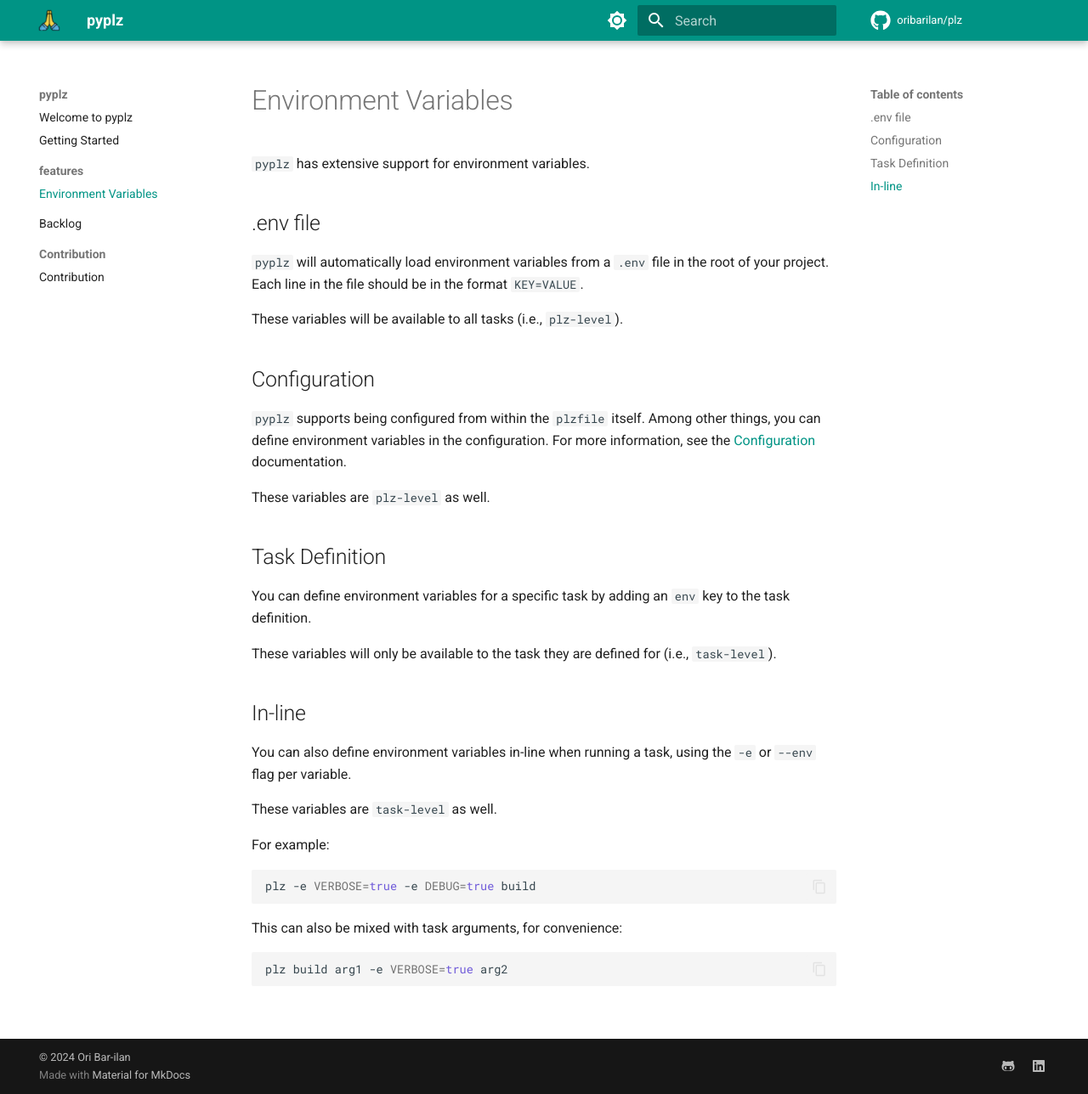
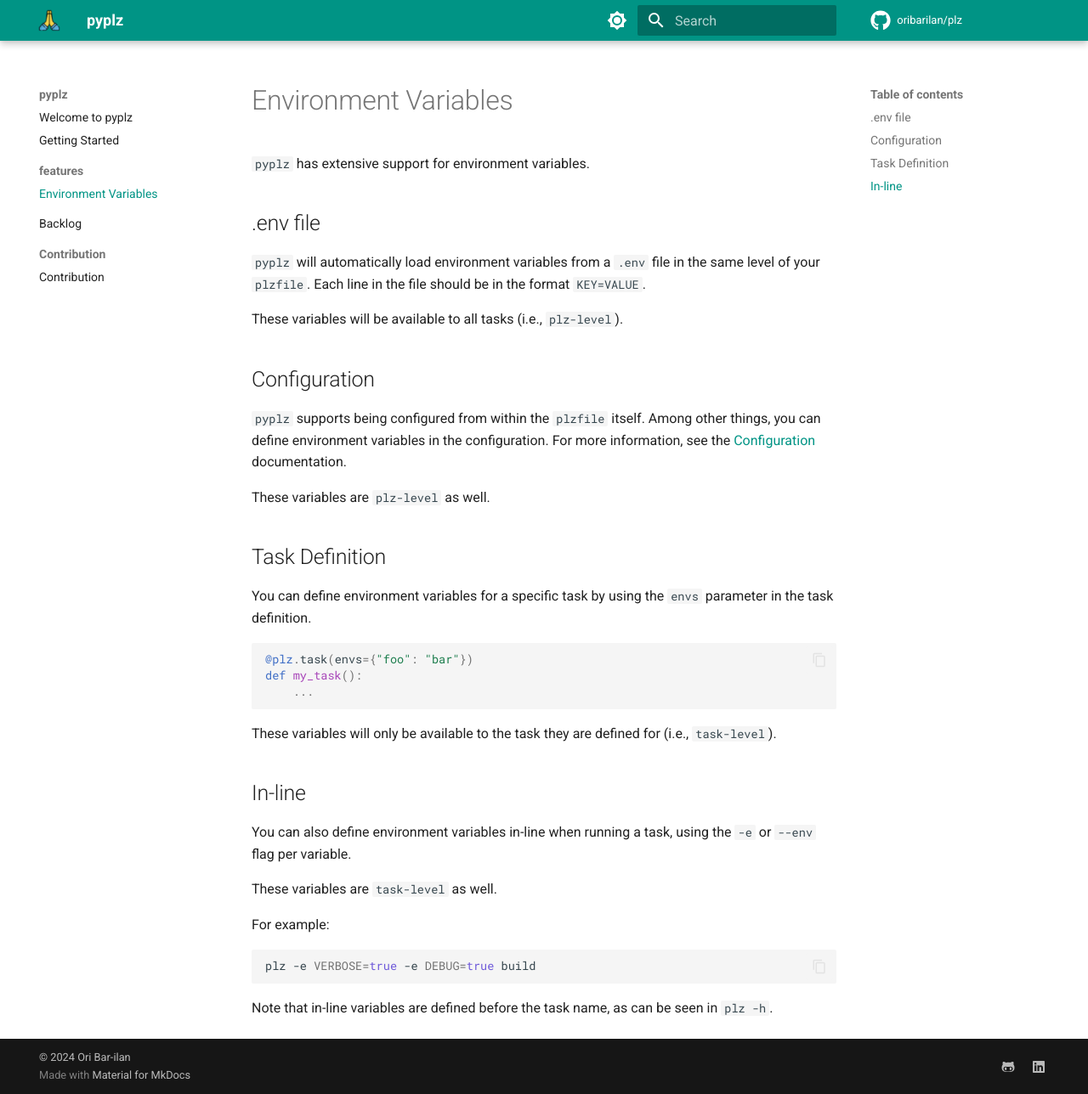
Before and after one commit to oribarilan/pyplz, an MkDocs documentation site: the page built from docs/features/env_vars.md, in a window 1280 px wide and 1288 px high. Shown: the whole window at 85% size. Built offline with MkDocs 1.6.1 and Material for MkDocs 9.7.7, drawn with Linux system fonts in a browser that asks for light colours; comment, search, counter and statistics services are not loaded.

Commit message:
added docs

````diff
--- a/docs/features/env_vars.md
+++ b/docs/features/env_vars.md
@@ -4,7 +4,7 @@
 
 ## .env file
 
-`pyplz` will automatically load environment variables from a `.env` file in the root of your project.
+`pyplz` will automatically load environment variables from a `.env` file in the same level of your `plzfile`.
 Each line in the file should be in the format `KEY=VALUE`.
 
 These variables will be available to all tasks (i.e., `plz-level`).
@@ -19,7 +19,13 @@ These variables are `plz-level` as well.
 
 ## Task Definition
 
-You can define environment variables for a specific task by adding an `env` key to the task definition.
+You can define environment variables for a specific task by using the `envs` parameter in the task definition.
+
+```python
+@plz.task(envs={"foo": "bar"})
+def my_task():
+    ...
+```
 
 These variables will only be available to the task they are defined for (i.e., `task-level`).
 
@@ -35,8 +41,4 @@ For example:
 plz -e VERBOSE=true -e DEBUG=true build
 ```
 
-This can also be mixed with task arguments, for convenience:
-
-```bash
-plz build arg1 -e VERBOSE=true arg2
-```
+Note that in-line variables are defined before the task name, as can be seen in `plz -h`.
--- a/plzfile.py
+++ b/plzfile.py
@@ -40,6 +40,6 @@ def doc_serve():
     plz.run("mkdocs serve")
 
 
-@plz.task()
+@plz.task(envs={"foo": "bar"})
 def testing(hey: bool, some_int: int = 10):
     plz.print(f"Hey: {hey}, Some int: {some_int}")
````
